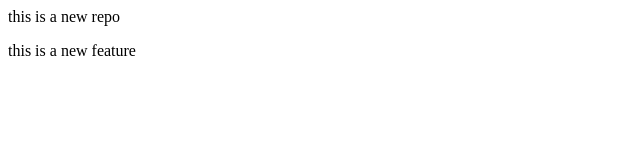
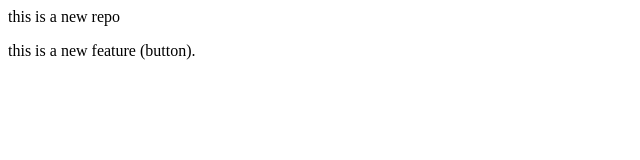
Before and after one commit to charita-sree/localrepo, a plain HTML site: page index.html in a window 1280 px wide. Shown: the full height of the page, 0-640 px from the left. Drawn offline with Linux system fonts and the light colour scheme.

Commit message:
add button

```diff
--- a/index.html
+++ b/index.html
@@ -1,2 +1,2 @@
 <p>this is a new repo</p>
-<p>this is a new feature</p>
+<p>this is a new feature (button).</p>
```
